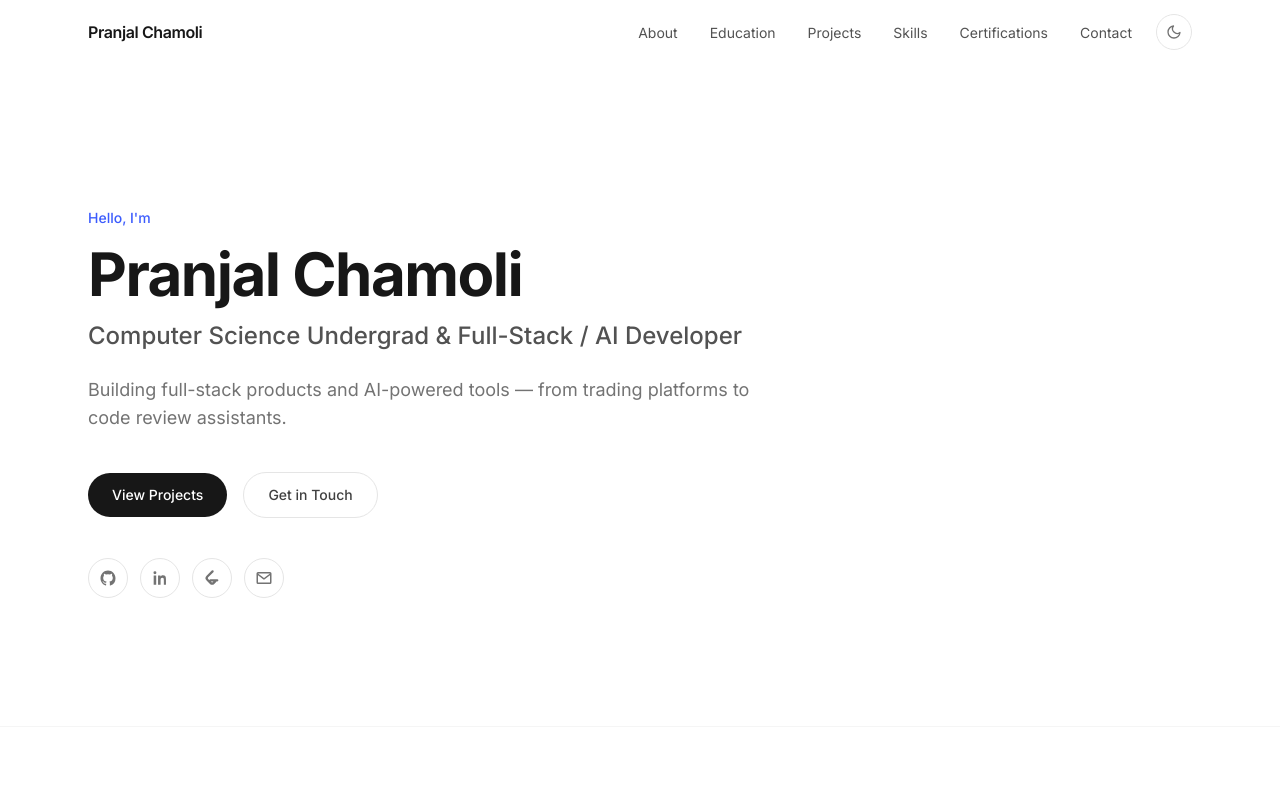
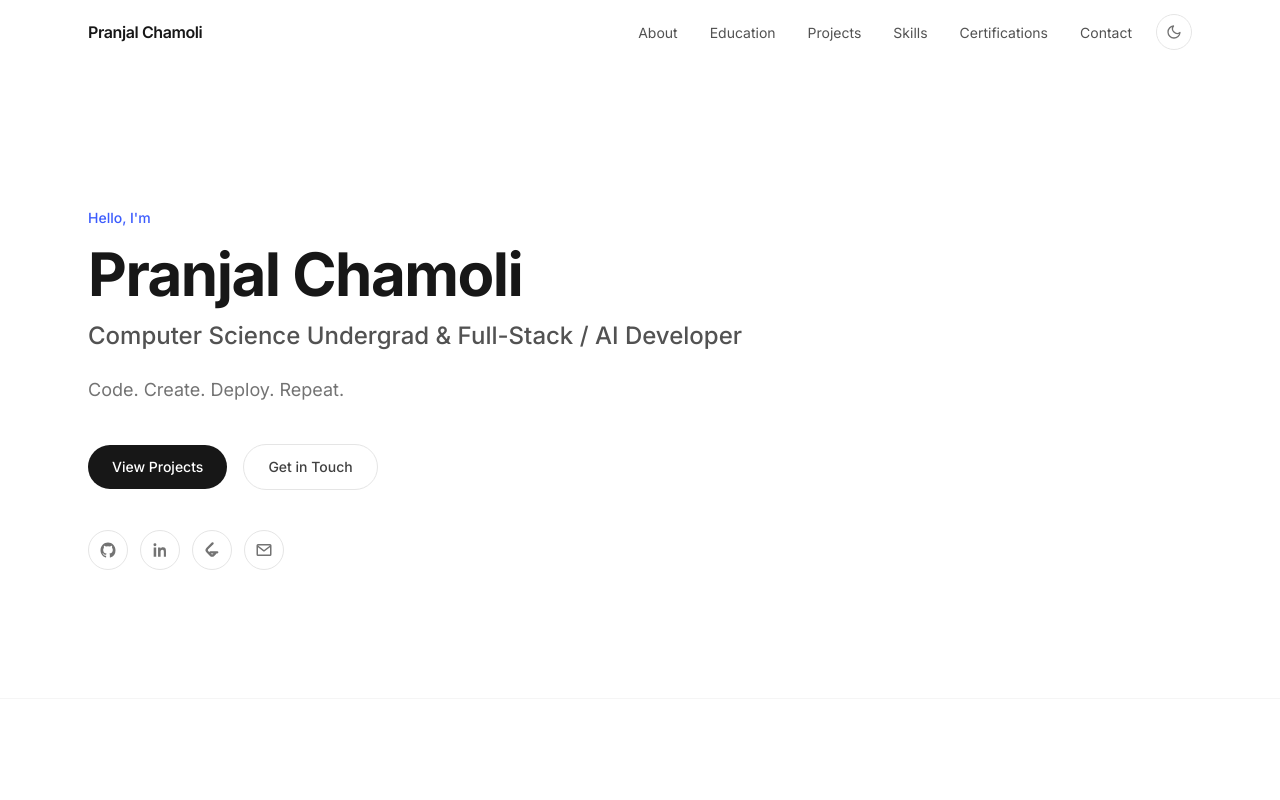
Before and after one commit to Pranjalgit1/Portfolio, a React (Vite) app: page / in a window 1280 px wide. Shown: the top 800 px of the page. Built offline with nearby package versions, Linux system fonts and the light colour scheme.

Commit message:
Update hero tagline

```diff
--- a/src/data/portfolioData.js
+++ b/src/data/portfolioData.js
@@ -12,7 +12,7 @@
 export const profile = {
   name: 'Pranjal Chamoli',
   role: 'Computer Science Undergrad & Full-Stack / AI Developer',
-  tagline: 'Building full-stack products and AI-powered tools — from trading platforms to code review assistants.',
+  tagline: 'Code. Create. Deploy. Repeat.',
   location: 'Dehradun, India',
   email: 'pranjalchamoli99@gmail.com',
   links: {
```
